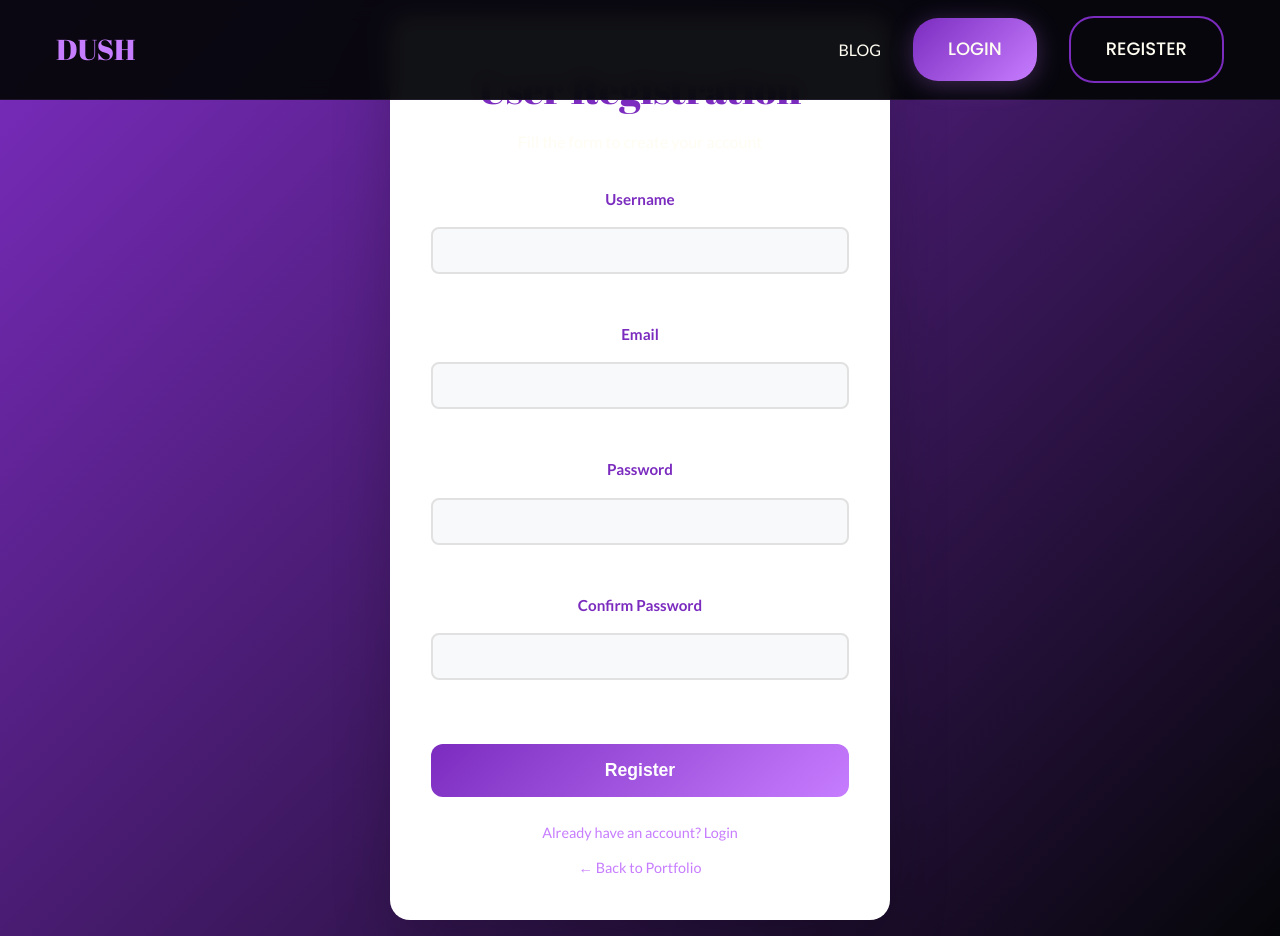
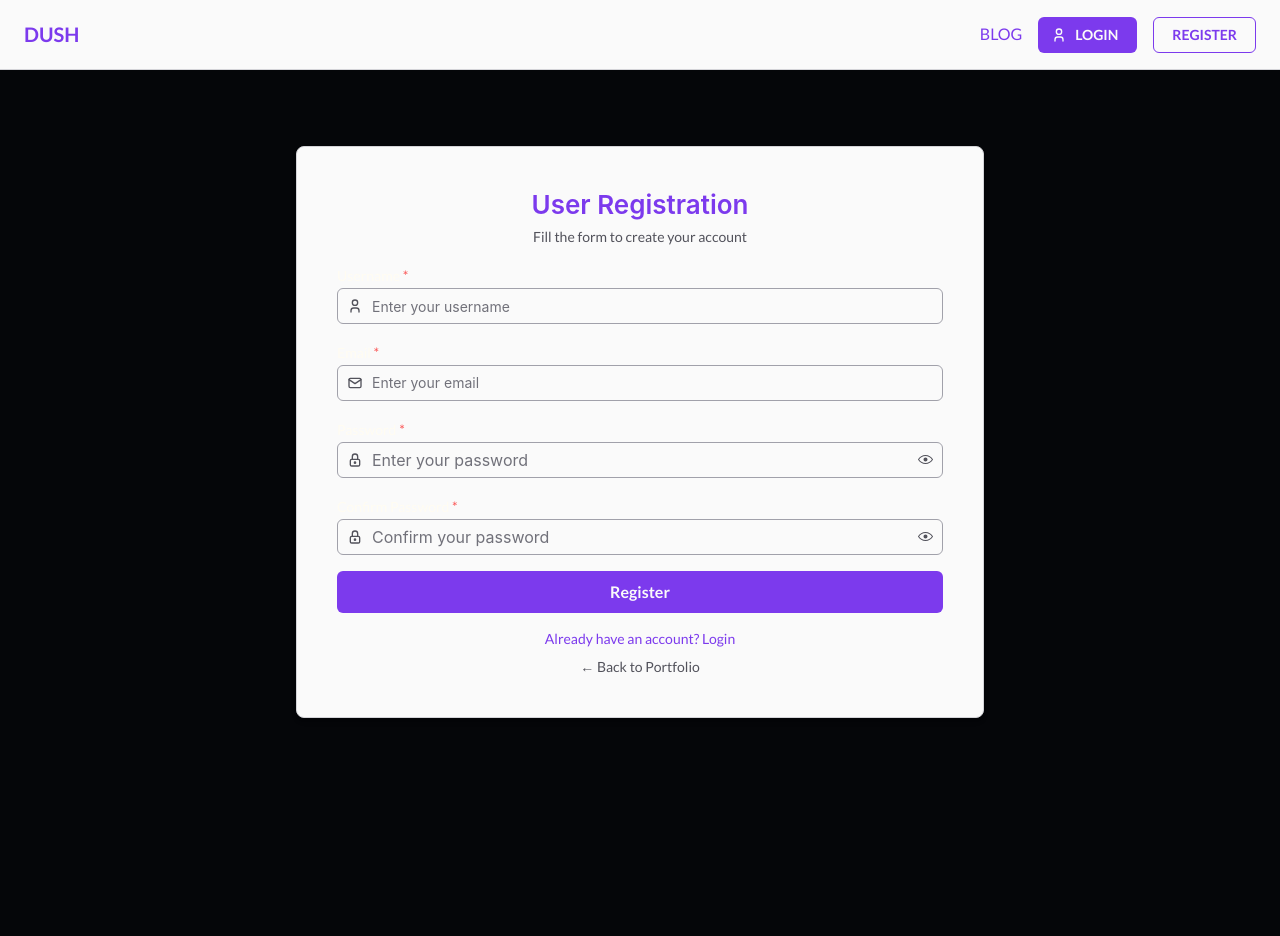
Before and after one commit to dushriane/prof_portfolio, a React (Vite) app: page /register in a window 1280 px wide. After the commit the page ends 800 px from the top, so only its background shows below. Built offline with nearby package versions, Linux system fonts and the light colour scheme.

Commit message:
added mantine library

```diff
--- a/src/App.tsx
+++ b/src/App.tsx
@@ -1,5 +1,11 @@
 import { BrowserRouter as Router, Routes, Route } from 'react-router-dom'
 import { useState, useEffect } from 'react'
+import { MantineProvider, AppShell } from '@mantine/core'
+import { Notifications } from '@mantine/notifications'
+import { Toaster } from 'react-hot-toast'
+import { theme } from './theme/mantineTheme'
+import '@mantine/core/styles.css'
+import '@mantine/notifications/styles.css'
 import './App.css'
 
 // Components
@@ -74,9 +80,12 @@ function App() {
   }
 
   return (
+    <MantineProvider theme={theme}>
+      <Notifications />
       <Router>
-      <div className="app">
+        <AppShell header={{ height: 70 }} padding="md">
           <Header authContext={authContext} />
+          <AppShell.Main>
             <Routes>
               <Route path="/" element={<Home />} />
               <Route path="/login" element={<Login authContext={authContext} />} />
@@ -85,8 +94,10 @@ function App() {
               <Route path="/blog" element={<Blog />} />
               <Route path="/post/:id" element={<Post />} />
             </Routes>
-      </div>
+          </AppShell.Main>
+        </AppShell>
       </Router>
+    </MantineProvider>
   )
 }
 
--- a/src/components/Header.tsx
+++ b/src/components/Header.tsx
@@ -1,5 +1,17 @@
 import { Link, useNavigate } from 'react-router-dom'
 import { useState } from 'react'
+import {
+  AppShell,
+  Group,
+  Button,
+  Text,
+  Burger,
+  Box,
+  Stack,
+  Anchor
+} from '@mantine/core'
+import { useDisclosure } from '@mantine/hooks'
+import { IconLogout, IconDashboard, IconBook, IconUser } from '@tabler/icons-react'
 import { AuthContextType } from '../App'
 
 interface HeaderProps {
@@ -8,89 +20,137 @@ interface HeaderProps {
 
 const Header = ({ authContext }: HeaderProps) => {
   const navigate = useNavigate()
-  const [mobileMenuOpen, setMobileMenuOpen] = useState(false)
+  const [opened, { toggle, close }] = useDisclosure()
 
   const handleLogout = () => {
     authContext.logout()
-    setMobileMenuOpen(false)
+    close()
     navigate('/')
   }
 
-  const toggleMobileMenu = () => {
-    setMobileMenuOpen(!mobileMenuOpen)
-  }
-
-  const closeMobileMenu = () => {
-    setMobileMenuOpen(false)
+  const handleNavClick = () => {
+    close()
   }
 
   return (
-    <>
-      <header className="header">
-        <nav className="nav">
-          <Link to="/" className="logo">
+    <AppShell.Header h={70}>
+      <Group h="100%" px="lg" justify="space-between">
+        {/* Logo */}
+        <Anchor component={Link} to="/" size="xl" fw={700} c="violet.6" td="none">
           DUSH
-          </Link>
+        </Anchor>
 
-          <div className="nav-links">
-            <Link to="/blog">BLOG</Link>
+        {/* Desktop Navigation */}
+        <Group gap="md" visibleFrom="sm">
+          <Anchor component={Link} to="/blog" c="violet.6" fw={500} td="none">
+            BLOG
+          </Anchor>
+
           {authContext.isAuthenticated ? (
             <>
-                <Link to="/dashboard">DASHBOARD</Link>
-                <span style={{ color: 'var(--accent-purple)', fontSize: '0.9rem' }}>
+              <Anchor component={Link} to="/dashboard" c="violet.6" fw={500} td="none">
+                DASHBOARD
+              </Anchor>
+              <Text size="sm" c="violet.6">
                 Welcome, {authContext.user?.username}
-                </span>
-                <button onClick={handleLogout} className="btn btn-secondary">
+              </Text>
+              <Button
+                variant="outline"
+                size="sm"
+                leftSection={<IconLogout size={16} />}
+                onClick={handleLogout}
+              >
                 LOGOUT
-                </button>
+              </Button>
             </>
           ) : (
             <>
-                <Link to="/login" className="btn btn-primary">
+              <Button
+                component={Link}
+                to="/login"
+                variant="filled"
+                size="sm"
+                leftSection={<IconUser size={16} />}
+              >
                 LOGIN
-                </Link>
-                <Link to="/register" className="btn btn-secondary">
+              </Button>
+              <Button
+                component={Link}
+                to="/register"
+                variant="outline"
+                size="sm"
+              >
                 REGISTER
-                </Link>
+              </Button>
             </>
           )}
-          </div>
+        </Group>
 
-          <div className="hamburger" onClick={toggleMobileMenu}>
-            <span></span>
-            <span></span>
-            <span></span>
-          </div>
-        </nav>
-      </header>
+        {/* Mobile Menu Burger */}
+        <Burger opened={opened} onClick={toggle} hiddenFrom="sm" size="sm" />
+      </Group>
 
-      <div className={`mobile-menu ${mobileMenuOpen ? 'active' : ''}`}>
-        <span className="close-menu" onClick={closeMobileMenu}>
-          &times;
-        </span>
-        <Link to="/blog" onClick={closeMobileMenu}>BLOG</Link>
+      {/* Mobile Navigation */}
+      {opened && (
+        <Box hiddenFrom="sm" p="md" bg="white" style={{ borderTop: '1px solid #e9ecef' }}>
+          <Stack gap="sm">
+            <Anchor component={Link} to="/blog" c="violet.6" fw={500} td="none" onClick={handleNavClick}>
+              <Group gap="xs">
+                <IconBook size={16} />
+                BLOG
+              </Group>
+            </Anchor>
+
             {authContext.isAuthenticated ? (
               <>
-            <Link to="/dashboard" onClick={closeMobileMenu}>DASHBOARD</Link>
-            <span style={{ color: 'var(--accent-purple)' }}>
+                <Anchor component={Link} to="/dashboard" c="violet.6" fw={500} td="none" onClick={handleNavClick}>
+                  <Group gap="xs">
+                    <IconDashboard size={16} />
+                    DASHBOARD
+                  </Group>
+                </Anchor>
+                <Text size="sm" c="violet.6">
                   Welcome, {authContext.user?.username}
-            </span>
-            <button onClick={handleLogout} className="btn btn-secondary">
+                </Text>
+                <Button
+                  variant="outline"
+                  size="sm"
+                  leftSection={<IconLogout size={16} />}
+                  onClick={handleLogout}
+                  fullWidth
+                >
                   LOGOUT
-            </button>
+                </Button>
               </>
             ) : (
               <>
-            <Link to="/login" className="btn btn-primary" onClick={closeMobileMenu}>
+                <Button
+                  component={Link}
+                  to="/login"
+                  variant="filled"
+                  size="sm"
+                  leftSection={<IconUser size={16} />}
+                  onClick={handleNavClick}
+                  fullWidth
+                >
                   LOGIN
-            </Link>
-            <Link to="/register" className="btn btn-secondary" onClick={closeMobileMenu}>
+                </Button>
+                <Button
+                  component={Link}
+                  to="/register"
+                  variant="outline"
+                  size="sm"
+                  onClick={handleNavClick}
+                  fullWidth
+                >
                   REGISTER
-            </Link>
+                </Button>
               </>
             )}
-      </div>
-    </>
+          </Stack>
+        </Box>
+      )}
+    </AppShell.Header>
   )
 }
 
--- a/src/pages/Login.tsx
+++ b/src/pages/Login.tsx
@@ -1,7 +1,22 @@
 import React, { useState } from 'react'
 import { Link, useNavigate } from 'react-router-dom'
+import {
+  Container,
+  Paper,
+  Title,
+  Text,
+  TextInput,
+  PasswordInput,
+  Button,
+  Stack,
+  Anchor,
+  Alert,
+  LoadingOverlay,
+  Group,
+  Box
+} from '@mantine/core'
+import { IconAlertCircle, IconCheck, IconLock, IconUser } from '@tabler/icons-react'
 import { AuthContextType } from '../App'
-import './Login.css'
 
 interface LoginProps {
   authContext?: AuthContextType
@@ -73,60 +88,82 @@ const Login: React.FC<LoginProps> = ({ authContext }) => {
   }
 
   return (
-    <div className="login-container">
-      <div className="login-card">
-        <div className="login-header">
-          <h1>Login</h1>
-          <p>Enter your credentials to access the admin dashboard</p>
-        </div>
+    <Container size="sm" py={60}>
+      <Paper shadow="md" p={40} radius="md" withBorder pos="relative">
+        <LoadingOverlay visible={isLoading} />
 
-        <form className="login-form" onSubmit={handleSubmit}>
-          <div className="form-group">
-            <label htmlFor="username">Username</label>
-            <input
-              type="text"
-              id="username"
+        <Stack gap="md">
+          <Box ta="center">
+            <Title order={2} c="violet.6">Login</Title>
+            <Text c="dimmed" size="sm" mt={5}>
+              Enter your credentials to access the admin dashboard
+            </Text>
+          </Box>
+
+          <form onSubmit={handleSubmit}>
+            <Stack gap="md">
+              <TextInput
+                label="Username"
+                placeholder="Enter your username"
+                leftSection={<IconUser size={16} />}
                 name="username"
                 value={formData.username}
                 onChange={handleChange}
                 required
+                disabled={isLoading}
               />
-          </div>
-          <div className="form-group">
-            <label htmlFor="password">Password</label>
-            <input
-              type="password"
-              id="password"
+
+              <PasswordInput
+                label="Password"
+                placeholder="Enter your password"
+                leftSection={<IconLock size={16} />}
                 name="password"
                 value={formData.password}
                 onChange={handleChange}
                 required
+                disabled={isLoading}
               />
-          </div>
-          <div className="form-group">
-            <Link to="/reset-password">Forgot your password?</Link>
-          </div>
-          <button
+
+              <Group justify="flex-end">
+                <Anchor component={Link} to="/reset-password" size="sm" c="violet.6">
+                  Forgot your password?
+                </Anchor>
+              </Group>
+
+              <Button
                 type="submit"
-            className="login-btn"
+                variant="filled"
+                size="md"
+                fullWidth
                 disabled={isLoading}
+                loading={isLoading}
               >
                 {isLoading ? 'Logging in...' : 'Login'}
-          </button>
+              </Button>
+            </Stack>
           </form>
 
           {message && (
-          <div className={`message ${messageType}`}>
+            <Alert
+              icon={messageType === 'success' ? <IconCheck size={16} /> : <IconAlertCircle size={16} />}
+              color={messageType === 'success' ? 'green' : 'red'}
+              variant="light"
+            >
               {message}
-          </div>
+            </Alert>
           )}
 
-        <div className="back-links">
-          <Link to="/register">Don't have an account? Register</Link>
-          <Link to="/">← Back to Portfolio</Link>
-        </div>
-      </div>
-    </div>
+          <Stack gap="xs" ta="center">
+            <Anchor component={Link} to="/register" size="sm" c="violet.6">
+              Don't have an account? Register
+            </Anchor>
+            <Anchor component={Link} to="/" size="sm" c="gray.6">
+              ← Back to Portfolio
+            </Anchor>
+          </Stack>
+        </Stack>
+      </Paper>
+    </Container>
   )
 }
 
--- a/src/pages/Post.tsx
+++ b/src/pages/Post.tsx
@@ -57,8 +57,8 @@ const Post: React.FC = () => {
   const [isLiked, setIsLiked] = useState(false)
   const [isBookmarked, setIsBookmarked] = useState(false)
 
-  const API_BASE_URL = 'https://arn-portfolio-backend.onrender.com'
-
+  //const API_BASE_URL = 'https://arn-portfolio-backend.onrender.com'
+  const API_BASE_URL = 'http://localhost:3000'
   const isLoggedIn = () => !!localStorage.getItem('authToken')
 
   const getCurrentUser = () => {
--- a/src/pages/Register.tsx
+++ b/src/pages/Register.tsx
@@ -1,7 +1,21 @@
 import React, { useState } from 'react'
 import { Link, useNavigate } from 'react-router-dom'
+import {
+  Container,
+  Paper,
+  Title,
+  Text,
+  TextInput,
+  PasswordInput,
+  Button,
+  Stack,
+  Anchor,
+  Alert,
+  LoadingOverlay,
+  Box
+} from '@mantine/core'
+import { IconAlertCircle, IconCheck, IconLock, IconUser, IconMail } from '@tabler/icons-react'
 import { AuthContextType } from '../App'
-import './Register.css'
 
 interface RegisterProps {
   authContext?: AuthContextType
@@ -83,79 +97,99 @@ const Register: React.FC<RegisterProps> = ({ authContext }) => {
   }
 
   return (
-    <div className="register-container">
-      <div className="register-card">
-        <div className="register-header">
-          <h1>User Registration</h1>
-          <p>Fill the form to create your account</p>
-        </div>
+    <Container size="sm" py={60}>
+      <Paper shadow="md" p={40} radius="md" withBorder pos="relative">
+        <LoadingOverlay visible={isLoading} />
 
-        <form className="register-form" onSubmit={handleSubmit}>
-          <div className="form-group">
-            <label htmlFor="username">Username</label>
-            <input
-              type="text"
-              id="username"
+        <Stack gap="md">
+          <Box ta="center">
+            <Title order={2} c="violet.6">User Registration</Title>
+            <Text c="dimmed" size="sm" mt={5}>
+              Fill the form to create your account
+            </Text>
+          </Box>
+
+          <form onSubmit={handleSubmit}>
+            <Stack gap="md">
+              <TextInput
+                label="Username"
+                placeholder="Enter your username"
+                leftSection={<IconUser size={16} />}
                 name="username"
                 value={formData.username}
                 onChange={handleChange}
                 required
+                disabled={isLoading}
               />
-          </div>
-          <div className="form-group">
-            <label htmlFor="email">Email</label>
-            <input
+
+              <TextInput
+                label="Email"
+                placeholder="Enter your email"
+                leftSection={<IconMail size={16} />}
                 type="email"
-              id="email"
                 name="email"
                 value={formData.email}
                 onChange={handleChange}
                 required
+                disabled={isLoading}
               />
-          </div>
-          <div className="form-group">
-            <label htmlFor="password">Password</label>
-            <input
-              type="password"
-              id="password"
+
+              <PasswordInput
+                label="Password"
+                placeholder="Enter your password"
+                leftSection={<IconLock size={16} />}
                 name="password"
                 value={formData.password}
                 onChange={handleChange}
                 required
+                disabled={isLoading}
               />
-          </div>
-          <div className="form-group">
-            <label htmlFor="confirmPassword">Confirm Password</label>
-            <input
-              type="password"
-              id="confirmPassword"
+
+              <PasswordInput
+                label="Confirm Password"
+                placeholder="Confirm your password"
+                leftSection={<IconLock size={16} />}
                 name="confirmPassword"
                 value={formData.confirmPassword}
                 onChange={handleChange}
                 required
+                disabled={isLoading}
               />
-          </div>
-          <button
+
+              <Button
                 type="submit"
-            className="register-btn"
+                variant="filled"
+                size="md"
+                fullWidth
                 disabled={isLoading}
+                loading={isLoading}
               >
                 {isLoading ? 'Registering...' : 'Register'}
-          </button>
+              </Button>
+            </Stack>
           </form>
 
           {message && (
-          <div className={`message ${messageType}`}>
+            <Alert
+              icon={messageType === 'success' ? <IconCheck size={16} /> : <IconAlertCircle size={16} />}
+              color={messageType === 'success' ? 'green' : 'red'}
+              variant="light"
+            >
               {message}
-          </div>
+            </Alert>
           )}
 
-        <div className="back-links">
-          <Link to="/login">Already have an account? Login</Link>
-          <Link to="/">← Back to Portfolio</Link>
-        </div>
-      </div>
-    </div>
+          <Stack gap="xs" ta="center">
+            <Anchor component={Link} to="/login" size="sm" c="violet.6">
+              Already have an account? Login
+            </Anchor>
+            <Anchor component={Link} to="/" size="sm" c="gray.6">
+              ← Back to Portfolio
+            </Anchor>
+          </Stack>
+        </Stack>
+      </Paper>
+    </Container>
   )
 }
 
--- /dev/null
+++ b/src/theme/mantineTheme.ts
@@ -0,0 +1,63 @@
+import { createTheme, MantineColorsTuple } from '@mantine/core';
+
+// Purple color palette - Chill but Professional
+const violet: MantineColorsTuple = [
+  '#f5f3ff', // violet-50 - very light backgrounds
+  '#ede9fe', // violet-100 - light backgrounds
+  '#ddd6fe', // violet-200 - subtle accents
+  '#c4b5fd', // violet-300 - disabled states
+  '#a78bfa', // violet-400 - hover states
+  '#8b5cf6', // violet-500 - PRIMARY - main brand color
+  '#7c3aed', // violet-600 - interactive elements
+  '#6d28d9', // violet-700 - pressed states
+  '#5b21b6', // violet-800 - dark text
+  '#4c1d95', // violet-900 - darkest elements
+];
+
+const gray: MantineColorsTuple = [
+  '#fafafa', // Warm grays that complement purple
+  '#f4f4f5',
+  '#e4e4e7',
+  '#d4d4d8',
+  '#a1a1aa',
+  '#71717a',
+  '#52525b',
+  '#3f3f46',
+  '#27272a',
+  '#18181b',
+];
+
+export const theme = createTheme({
+  primaryColor: 'violet',
+  colors: {
+    violet,
+    gray,
+  },
+  white: '#fafafa',
+  black: '#18181b',
+  fontFamily: 'Inter, system-ui, sans-serif',
+  headings: {
+    fontFamily: 'Inter, system-ui, sans-serif',
+    fontWeight: '600',
+  },
+  radius: {
+    xs: '4px',
+    sm: '6px',
+    md: '8px',
+    lg: '12px',
+    xl: '16px',
+  },
+  spacing: {
+    xs: '8px',
+    sm: '12px',
+    md: '16px',
+    lg: '24px',
+    xl: '32px',
+  },
+  shadows: {
+    sm: '0 1px 3px rgba(0, 0, 0, 0.05), 0 1px 2px rgba(0, 0, 0, 0.1)',
+    md: '0 4px 6px -1px rgba(0, 0, 0, 0.1), 0 2px 4px -1px rgba(0, 0, 0, 0.06)',
+    lg: '0 10px 15px -3px rgba(0, 0, 0, 0.1), 0 4px 6px -2px rgba(0, 0, 0, 0.05)',
+    xl: '0 20px 25px -5px rgba(0, 0, 0, 0.1), 0 10px 10px -5px rgba(0, 0, 0, 0.04)',
+  },
+});
```
Also changed, not shown: package.json (+8 -0 lines), src/pages/Dashboard.tsx (+88 -19 lines), 1 other file (tests, documents, lock files or other folders). Lines whose indentation alone changed are shown as unchanged.
